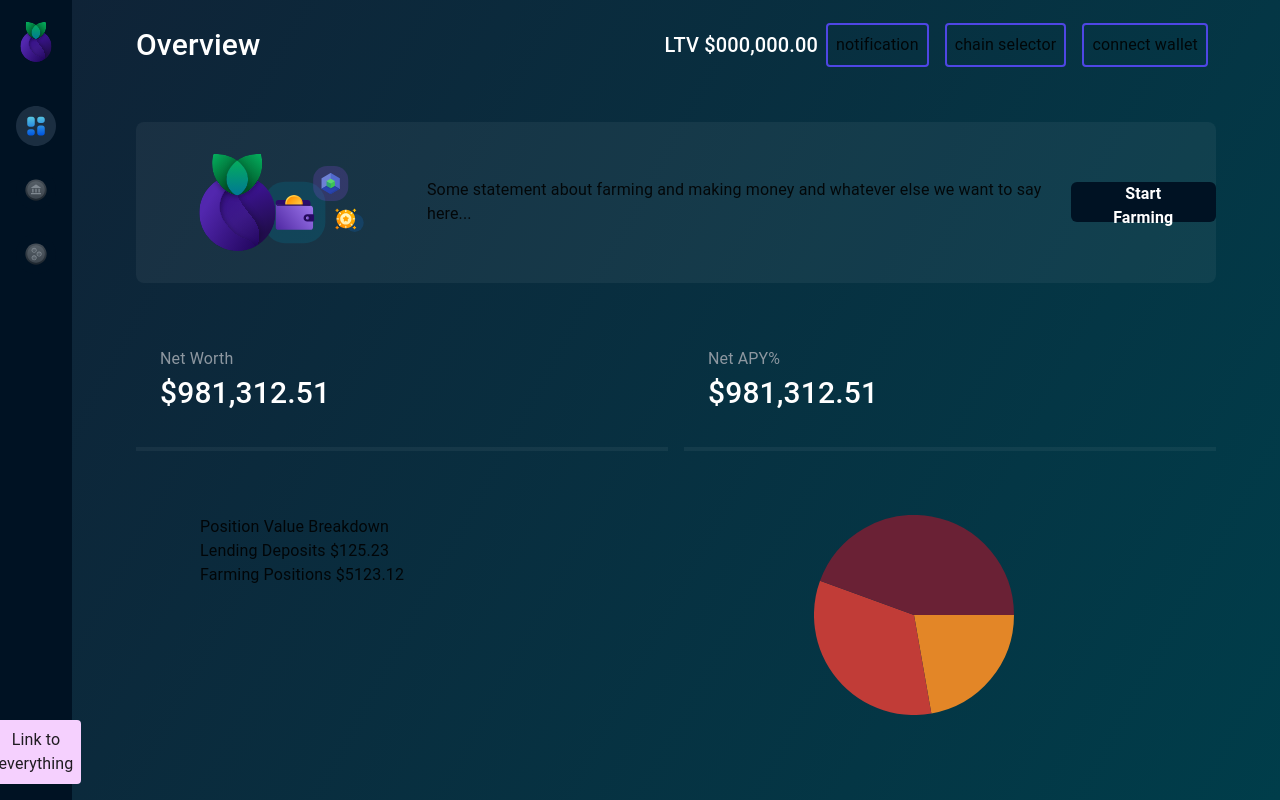
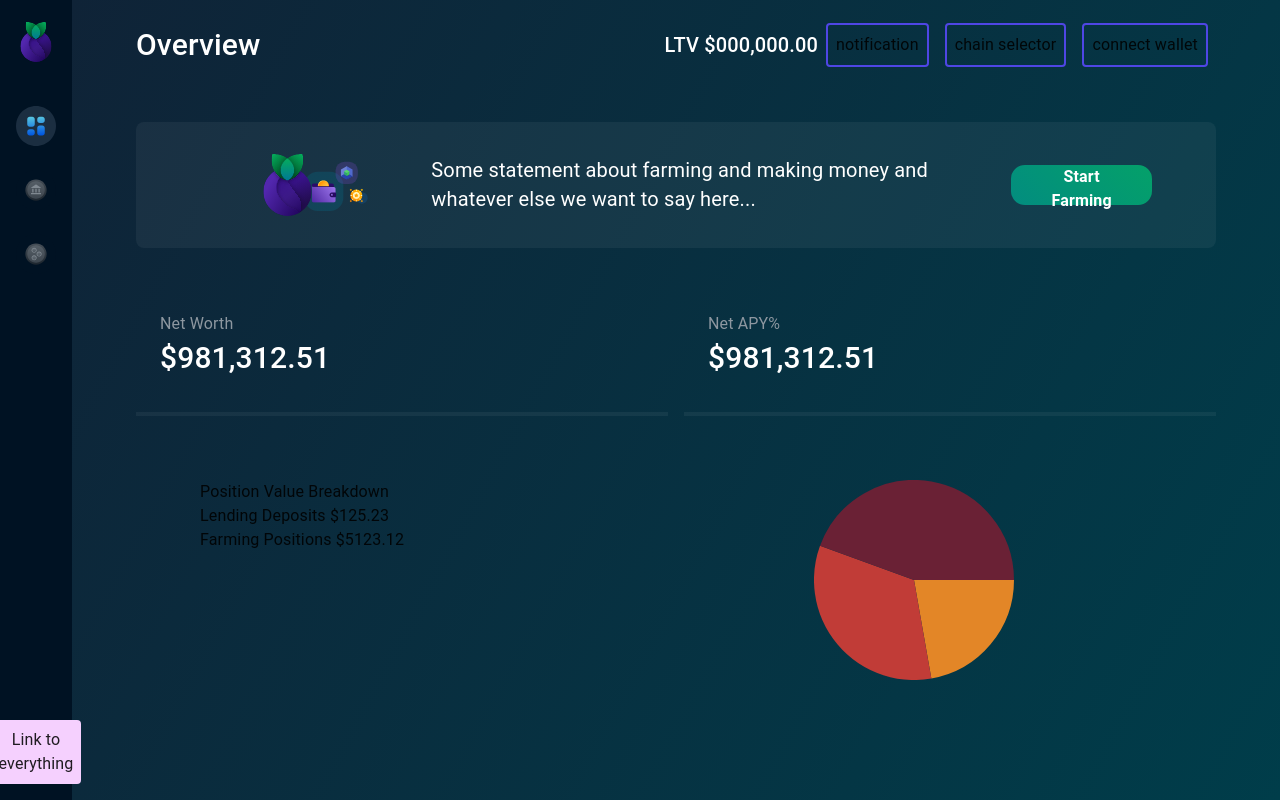
Before and after one commit to 0xPhoenix10/blueberry-dashboard, a Next.js app: page / in a window 1280 px wide. Built offline with nearby package versions, Linux system fonts and the light colour scheme.

Commit message:
code updated

```diff
--- a/pages/index.tsx
+++ b/pages/index.tsx
@@ -10,20 +10,23 @@ const Home: NextPage = () => {
     <div className="md:px-16 sm:px-1 2sm:px0">
       <div
         className={
-          styles["start-farming-widget"] + " my-8 rounded-lg 1sm:block py-8"
+          styles["start-farming-widget"] + " my-8 rounded-lg px-16 1sm:block py-8"
         }
       >
+        <div className="flex items-center">
         <Image
           src="/icons/farming-home.svg"
           alt="farming image"
           width={300}
-          height={100}
+          height={80}
         />
-        <p>
+        <p className={styles.text}>
           Some statement about farming and making money and whatever else we
           want to say here...
         </p>
-        <button className=" bg-[#001223] h-10 px-6 font-semibold rounded-md text-white">
+        </div>
+
+        <button className="green-btn h-10 px-6 font-semibold rounded-md text-white">
           Start Farming
         </button>
       </div>
--- a/styles/Home.module.css
+++ b/styles/Home.module.css
@@ -124,3 +124,12 @@
   align-items: center;
   place-content: space-between;
 }
+
+
+.start-farming-widget .text{
+  font-weight: 400;
+  font-size: 20px;
+  line-height: 29px;
+  color: #FFFFFF;
+  max-width: 580px;
+}
--- a/styles/globals.css
+++ b/styles/globals.css
@@ -50,3 +50,8 @@ font-size: 20px;
 line-height: 29px;
 color: #fff;
 }
+
+.green-btn{
+  background: linear-gradient(42.73deg, #017D91 -79.94%, #05AC5C 159.12%);
+  border-radius: 14px;
+}
```
